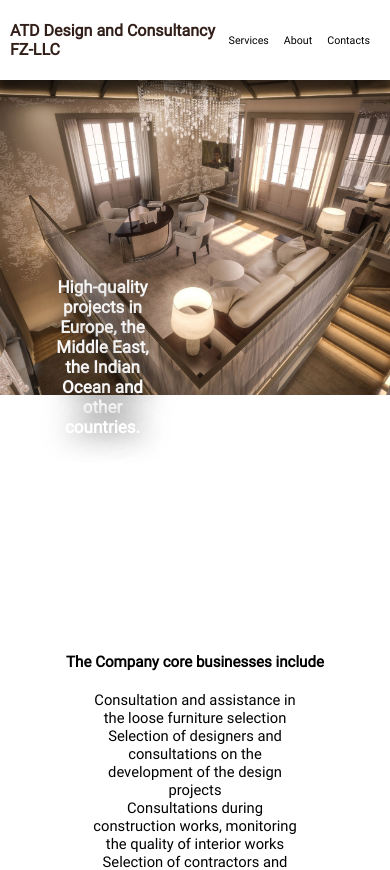
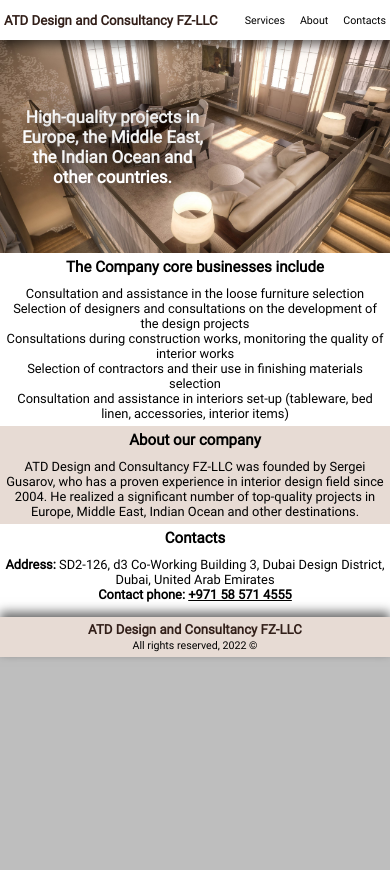
Before and after one commit to olennikovandrey/ATD_design, a React (Create React App) app: page / in a window 390 px wide. Shown: the top 870 px of the page. After the commit the page ends 844 px from the top, so only its background shows below. Built offline with nearby package versions, Linux system fonts and the light colour scheme.

Commit message:
adaptive

```diff
--- a/src/components/Contacts/contacts.sass
+++ b/src/components/Contacts/contacts.sass
@@ -1,10 +1,2 @@
-$maxWidth: 1920
-@mixin adaptiv-font($pcSize, $mobSize)
-  $addSize: $pcSize - $mobSize
-  $maxWidth: $maxWidth - 320
-  font-size: calc(#{$mobSize + px} + #{$addSize} * ((100vw - 280px) / #{$maxWidth}))
-
 .contacts
   background-color: #fff
-  & p
-    width: 30%
--- a/src/components/Footer/Footer.js
+++ b/src/components/Footer/Footer.js
@@ -3,10 +3,8 @@ import React from "react";
 const Footer = () => {
   return (
     <footer>
-      <div>
-        <span className="logo">ATD Design and Consultancy FZ-LLC</span>
-        <p>All rights reserved, 2022 &copy;</p>
-      </div>
+      <span className="logo">ATD Design and Consultancy FZ-LLC</span>
+      <p>All rights reserved, 2022 &copy;</p>
     </footer>
   )
 };
--- a/src/components/Footer/footer.sass
+++ b/src/components/Footer/footer.sass
@@ -5,17 +5,20 @@ $maxWidth: 1920
   font-size: calc(#{$mobSize + px} + #{$addSize} * ((100vw - 280px) / #{$maxWidth}))
 
 footer
-  width: 100vw
   height: 80px
+  padding: 0 10%
   box-shadow: 0 -10px 10px #00000095
   background-color: rgb(207, 184, 170, .5)
-  & div
-    max-width: 1440px
-    height: 100%
-    margin: 0 auto
-    padding: 0 10px
-    display: flex
-    align-items: center
-    justify-content: space-between
-    & p
-      @include adaptiv-font(20, 14)
+  @media only screen and (max-width: 1024px)
+    height: 60px
+  @media only screen and (max-width: 768px)
+    height: 40px
+    padding: 0 5%
+    box-shadow: 0 -5px 10px #00000095
+  @media only screen and (max-width: 425px)
+    margin-top: 10px
+    flex-direction: column
+  & p
+    @include adaptiv-font(20, 10)
+    @media only screen and (max-width: 425px)
+      width: auto
--- a/src/components/Header/Header.js
+++ b/src/components/Header/Header.js
@@ -5,7 +5,6 @@ const Header = () => {
 
   return (
     <header>
-      <div>
         <span className="logo">ATD Design and Consultancy FZ-LLC</span>
         <div className="navs-wrapper">
         { navs.map(item =>
@@ -16,7 +15,6 @@ const Header = () => {
             >{ item }</nav>
           ) }
       </div>
-      </div>
     </header>
   );
 };
--- a/src/components/Header/header.sass
+++ b/src/components/Header/header.sass
@@ -5,52 +5,53 @@ $maxWidth: 1920
   font-size: calc(#{$mobSize + px} + #{$addSize} * ((100vw - 280px) / #{$maxWidth}))
 
 header
-  width: 100vw
+  position: fixed
   height: 80px
-  position: fixed
+  padding: 0 10%
   left: 0
   box-shadow: 0 10px 10px #00000095
   background-color: #fff
   z-index: 2
-  & div
-    max-width: 1440px
-    height: 100%
-    margin: 0 auto
-    padding: 0 10px
+  @media only screen and (max-width: 1024px)
+    height: 60px
+  @media only screen and (max-width: 768px)
+    height: 40px
+    padding: 0 5%
+    box-shadow: 0 5px 10px #00000095
+  & .navs-wrapper
+    width: 40%
     display: flex
-    align-items: center
-    justify-content: space-between
-
-    & .navs-wrapper
-      width: 40%
-      display: flex
-      justify-content: flex-end
-      & nav
-        background-image: linear-gradient(to right,#321f19,#321f19 50%,#000 50%)
-        background-size: 200% 100%
-        background-position: -100%
-        display: inline-block
-        padding: 5px 0
-        position: relative
-        -webkit-background-clip: text
-        -webkit-text-fill-color: transparent
-        transition: all 0.3s ease-in-out
-        margin-right: 15px
-        cursor: pointer
-        @include adaptiv-font(20, 10)
-        &:last-child
-          margin: 0
-        &::before
-          content: ""
-          background: #321f19
-          display: block
-          position: absolute
-          bottom: -3px
-          left: 0
-          width: 0
-          height: 3px
-          transition: .2s ease-in-out
-        &:hover
-          background-position: 0
-        &:hover::before
-          width: 100%
+    justify-content: flex-end
+    @media only screen and (max-width: 375px)
+      display: none
+    & nav
+      position: relative
+      margin-right: 15px
+      padding: 5px 0
+      display: inline-block
+      background-image: linear-gradient(to right,#321f19,#321f19 50%,#000 50%)
+      background-size: 200% 100%
+      background-position: -100%
+      -webkit-background-clip: text
+      -webkit-text-fill-color: transparent
+      transition: .2s ease-in-out
+      cursor: pointer
+      @include adaptiv-font(20, 10)
+      @media only screen and (max-width: 375px)
+        margin-right: 5px
+      &:last-child
+        margin: 0
+      &::before
+        content: ""
+        background: #321f19
+        display: block
+        position: absolute
+        bottom: -3px
+        left: 0
+        width: 0
+        height: 3px
+        transition: .2s ease-in-out
+      &:hover
+        background-position: 0
+      &:hover::before
+        width: 100%
--- a/src/components/Services/services.sass
+++ b/src/components/Services/services.sass
@@ -1,3 +1,15 @@
+$maxWidth: 1920
+@mixin adaptiv-font($pcSize, $mobSize)
+  $addSize: $pcSize - $mobSize
+  $maxWidth: $maxWidth - 320
+  font-size: calc(#{$mobSize + px} + #{$addSize} * ((100vw - 280px) / #{$maxWidth}))
+
 .services
   & p
     width: 60%
+    @media only screen and (max-width: 1440px)
+      width: 70%
+    @media only screen and (max-width: 1024px)
+      width: 80%
+    @media only screen and (max-width: 768px)
+      width: 100%
--- a/src/components/TopSection/top-section.sass
+++ b/src/components/TopSection/top-section.sass
@@ -6,11 +6,22 @@ $maxWidth: 1920
 
 .top-section
   height: 75vh
-  padding: 80px 40px 0 50px
+  padding: 80px 0 0 50px
   display: flex
   justify-content: center
   align-items: flex-start
   background: url("../../assets/images/top-section/1.jpg") no-repeat left 25% / 100%
+  @media only screen and (max-width: 912px)
+    height: 50vh
+    padding: 60px 0 0 50px
+  @media only screen and (max-width: 768px)
+    height: 50vh
+    padding: 40px 0 0 50px
+  @media only screen and (max-width: 425px)
+    height: 30vh
+    padding: 40px 0 0 20px
+  @media only screen and (max-width: 320px)
+    padding: 40px 0 0 5px
   & span.top-section__slogan
     display: block
     width: 35%
@@ -19,3 +30,10 @@ $maxWidth: 1920
     font-weight: bold
     text-shadow: 5px 0 30px #000
     text-align: center
+    @media only screen and (max-width: 768px)
+      width: 50%
+    @media only screen and (max-width: 375px)
+      width: 60%
+      text-shadow: 0 0 50px #000
+    @media only screen and (max-width: 320px)
+      width: 70%
--- a/src/index.sass
+++ b/src/index.sass
@@ -39,33 +39,57 @@ html
   &::-webkit-scrollbar-track
     background-color: #bebebe
 
-#root
-  max-width: 1920px
-  background-color: #fff
-  margin: 0 auto
-
 section
   padding: 20px
   display: flex
   flex-direction: column
   justify-content: center
   align-items: center
+  @media only screen and (max-width: 425px)
+    padding: 5px 1%
+
+header, footer
+  width: 100vw
+  display: flex
+  align-items: center
+  justify-content: space-between
+  @media only screen and (max-width: 425px)
+    padding: 5px 1%
+  @media only screen and (max-width: 375px)
+    justify-content: center
 
 h2
   @include adaptiv-font(30, 14)
   color: #000
   text-align: center
   margin-bottom: 20px
-
-.logo
-  width: 60%
-  color: #321f19
-  @include adaptiv-font(30, 15)
-  font-weight: bold
-  cursor: pointer
+  @media only screen and (max-width: 1024px)
+    margin-bottom: 10px
 
 p
   display: block
   width: 30%
   text-align: center
-  @include adaptiv-font(25, 14)
+  @include adaptiv-font(25, 12)
+  @media only screen and (max-width: 1440px)
+    width: 50%
+  @media only screen and (max-width: 1024px)
+    width: 80%
+  @media only screen and (max-width: 768px)
+    width: 100%
+
+#root
+  max-width: 1920px
+  background-color: #fff
+  margin: 0 auto
+
+.logo
+  width: 60%
+  color: #321f19
+  @include adaptiv-font(30, 12)
+  font-weight: bold
+  cursor: pointer
+  @media only screen and (max-width: 768px)
+    width: 80%
+  @media only screen and (max-width: 425px)
+    width: auto
```
